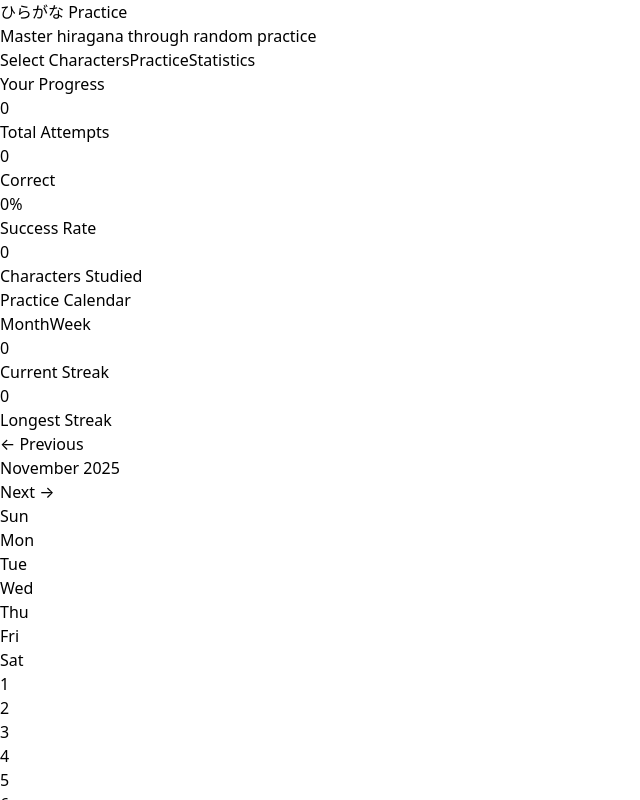
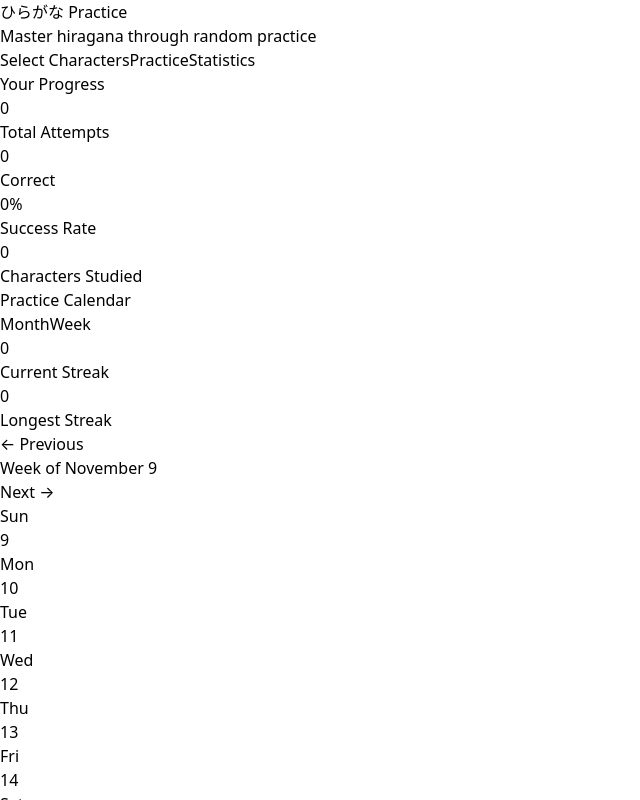
Before and after one commit to gpressutto5/hiragana-writing-prompts, a React (Vite) app: page / in a window 1280 px wide. Both pictures are taken after a click on the button "Statistics". Shown: the top 800 px of the page, without its empty margins (0-640 px from the left). Built offline with nearby package versions, Linux system fonts and the light colour scheme; the HTML template or start-up script is replaced by a standard one.

Commit message:
Change default view mode from month to week

```diff
--- a/src/components/Calendar.tsx
+++ b/src/components/Calendar.tsx
@@ -4,7 +4,7 @@ import { getDailyPracticeHistory, getStreakData } from '../utils/progressTracker
 type ViewMode = 'month' | 'week';
 
 function Calendar() {
-  const [viewMode, setViewMode] = useState<ViewMode>('month');
+  const [viewMode, setViewMode] = useState<ViewMode>('week');
   const [currentDate, setCurrentDate] = useState(new Date());
 
   const streakData = getStreakData();
```
